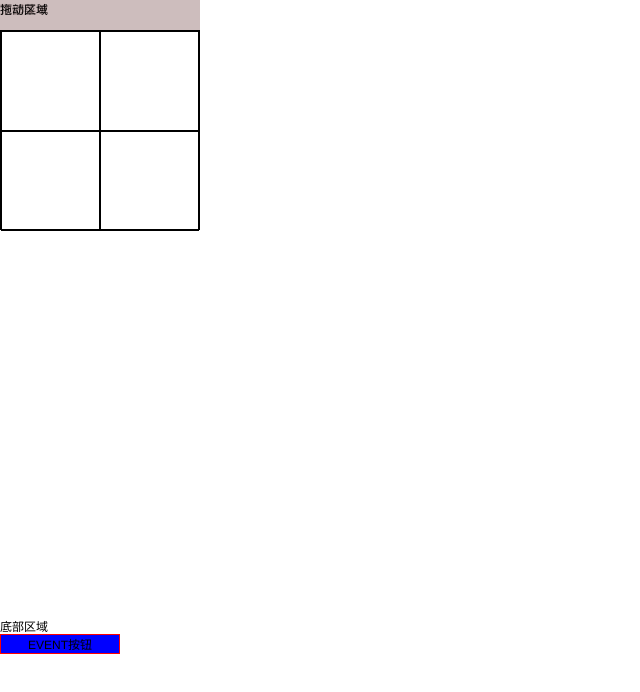
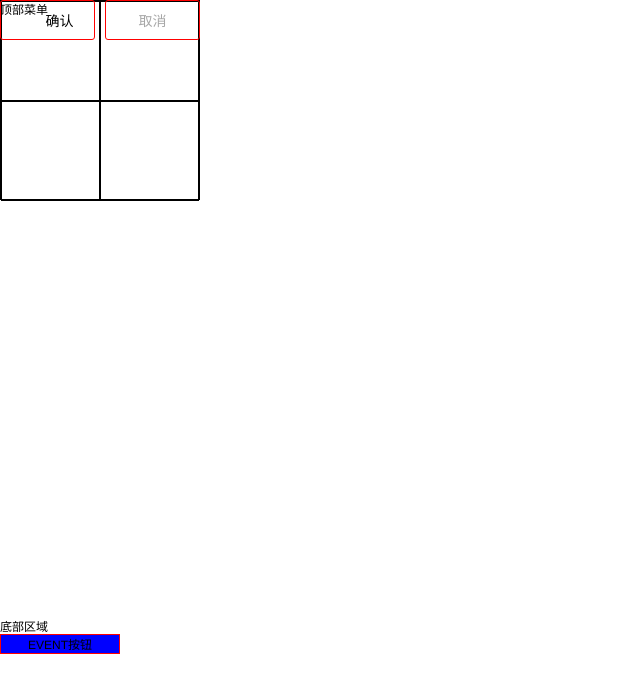
Before and after one commit to tototi5997/gis, a React app: page / in a window 1280 px wide. Shown: the top 692 px of the page, without its empty margins (0-640 px from the left). Built offline with nearby package versions, Linux system fonts and the light colour scheme.

Commit message:
feat： 新增button组件，uitl inArray方法

```diff
--- a/src/components/body/body.jsx
+++ b/src/components/body/body.jsx
@@ -2,11 +2,28 @@ import React from 'react'
 import c from 'classnames'
 import s from './body.module.styl'
 import DragBox from '../drag-box'
+import Button from '../button'
+import Icon from '../icon'
 
 const Body = () => {
   return (
     <div className={c(s.body, 'w100p')}>
-      <DragBox />
+      <DragBox>
+        <div style={{height:200, width:200, border: '1px solid black'}}>
+          <div className={c('fbh')}>
+            <div style={{flex:1, height: 100, border: '1px solid black'}} className={c('fbh fbjc fbac')}><Icon name="user" fill="black" /></div>
+            <div style={{flex:1, height: 100, border: '1px solid black'}} className={c('fbh fbjc fbac')}><Icon name="user" size={22} fill="red" /></div>
+          </div>
+          <div className={c('fbh')}>
+            <div style={{flex:1, height: 100, border: '1px solid black'}} className={c('fbh fbjc fbac')}><Icon name="user" size={40} fill="green" /></div>
+            <div style={{flex:1, height: 100, border: '1px solid black'}} className={c('fbh fbjc fbac')}><Icon name="user" size={50} fill="orange" /></div>
+          </div>
+        </div>
+      </DragBox>
+
+      <DragBox>
+        <Button />
+      </DragBox>
     </div>
   )
 }
--- /dev/null
+++ b/src/components/button/button.jsx
@@ -0,0 +1,55 @@
+import React, {Children} from 'react'
+import c from 'classnames'
+import s from './button.module.styl'
+import Icon from '../icon'
+// import inArray from '../../utils/in-array'
+
+// config
+// 文本信息，key，是否启用，icon支持
+const btnCon = [
+  {label: '确认', key: 'confirm', iconName: 'user'},
+  {label: '取消', key: 'cancel'},
+]
+// 按钮样式文件示例
+const btnStyl = {
+  width: 150,
+  height: 40,
+  border: '1px solid red',
+  backgroundColor: 'rgba(0, 0, 0, 0)',
+  borderRadius: 3,
+  fontSize: 14,
+  color: 'black',
+}
+// 禁止列表
+const disable = ['cancel']
+
+const Button = ({btnConfig = btnCon, offset = 10, btnStyle = btnStyl, disableList = disable, handleClick = () => {}}) => {
+  return (
+    <div className={c('fbh usn')}>
+      {
+        btnConfig.map((item, index) =>
+          Children.toArray(
+            <div
+              className={c(s.button, 'fbh fbac fbjc hand', {
+                [s.disable]: disableList.findIndex(i => item.key === i) !== -1,
+              })}
+              style={{
+                marginRight: index !== btnConfig.length - 1 && offset,
+                ...btnStyle,
+              }}
+              onClick={() => { handleClick() }}
+            >
+              {
+                item.iconName && <div className={c('fbh fbac fbjc mr8')}><Icon fill={btnStyle?.color} name={item.iconName}/></div>
+              }
+              <div>
+                {item.label}
+              </div>
+            </div>
+          )
+        )
+      }
+    </div>
+  )
+}
+export default Button
--- /dev/null
+++ b/src/components/button/button.module.styl
@@ -0,0 +1,9 @@
+.button
+  &:hover
+    background-color:  rgba(0, 255, 255, .5)
+  &:active
+    transform: scale(.95)
+.disable
+  cursor: not-allowed
+  color: rgba(167, 167, 167, 1) !important
+  pointer-events: none
--- /dev/null
+++ b/src/components/button/index.js
@@ -0,0 +1,3 @@
+import Button from './button'
+
+export default Button
--- a/src/components/drag-box/drag-box.jsx
+++ b/src/components/drag-box/drag-box.jsx
@@ -3,7 +3,7 @@ import c from 'classnames'
 import s from './drag-box.module.styl'
 import Icon from '../icon'
 
-const DragBox = () => {
+const DragBox = ({children}) => {
   // 是否拖动
   let [isDrag, setDrag] = useState(false)
   // 起始量
@@ -23,7 +23,6 @@ const DragBox = () => {
         // 移动中计算当前位置鼠标与起始位置的偏移量
         const x = e.clientX - orginX
         const y = e.clientY - orignY
-        console.log('鼠标偏移', [x, y])
         setX(cx + x)
         setY(cy + y)
       }
@@ -31,7 +30,6 @@ const DragBox = () => {
   }
   const handleDown = value => {
     setDrag(isDrag = true)
-    isDrag && console.log('点击了鼠标')
     // 保存每次鼠标按下的起始坐标
     setOx(orginX = value.clientX)
     setOy(orignY = value.clientY)
@@ -39,32 +37,20 @@ const DragBox = () => {
     document.addEventListener('mouseup', () => {
       document.removeEventListener('mousemove', dragFun())
       setDrag(isDrag = false)
-      !isDrag && console.log('松开了鼠标')
     })
   }
 
   const handleUp = () => {
     document.removeEventListener('mousemove', dragFun())
     setDrag(isDrag = false)
-    !isDrag && console.log('松开了鼠标')
   }
 
   return (
     <div className={c('pa', s.warp)} style={{top: cy, left: cx}}>
 
-      <div className={c(s.drag)} onMouseDown={e => {handleDown(e)}} onMouseUp={() => {handleUp()}}>拖动区域</div>
-
-      <div style={{height:200, width:200, border: '1px solid black'}}>
-        <div className={c('fbh')}>
-          <div style={{flex:1, height: 100, border: '1px solid black'}} className={c('fbh fbjc fbac')}><Icon name="user" fill="black" /></div>
-          <div style={{flex:1, height: 100, border: '1px solid black'}} className={c('fbh fbjc fbac')}><Icon name="user" size={22} fill="red" /></div>
-        </div>
-        <div className={c('fbh')}>
-          <div style={{flex:1, height: 100, border: '1px solid black'}} className={c('fbh fbjc fbac')}><Icon name="user" size={40} fill="green" /></div>
-          <div style={{flex:1, height: 100, border: '1px solid black'}} className={c('fbh fbjc fbac')}><Icon name="user" size={50} fill="orange" /></div>
-        </div>
+      <div className={c(s.drag)} onMouseDown={e => {handleDown(e)}} onMouseUp={() => {handleUp()}}>
+        {children}
       </div>
-
     </div>
   )
 }
--- a/src/components/drag-box/drag-box.module.styl
+++ b/src/components/drag-box/drag-box.module.styl
@@ -3,4 +3,3 @@
 .drag
   width: 200px
   height: 30px
-  background-color: rgba(156, 125, 124, .5)
--- /dev/null
+++ b/src/utils/in-array.js
@@ -0,0 +1,6 @@
+// 判断是否在数组内
+export default function (item, array) {
+  if (Array.isArray(array)) {
+    return array.findIndex(i => i === item) !== -1 ? true : false
+  }
+}
```
Also changed, not shown: .eslintrc.js.
